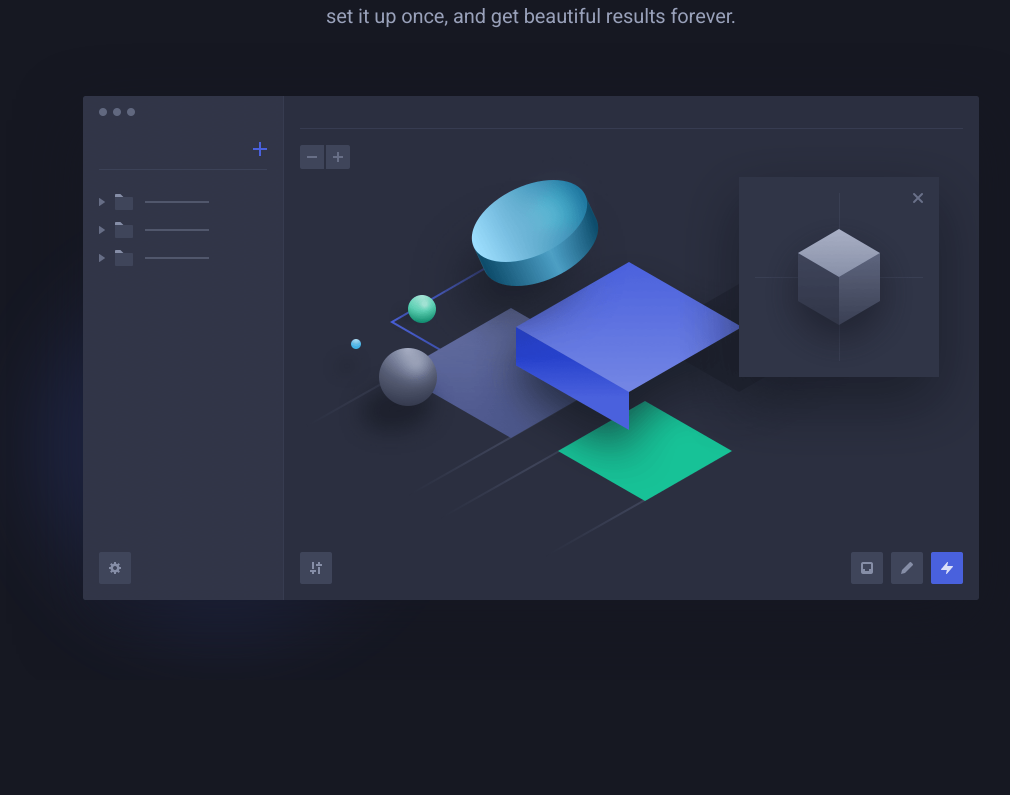
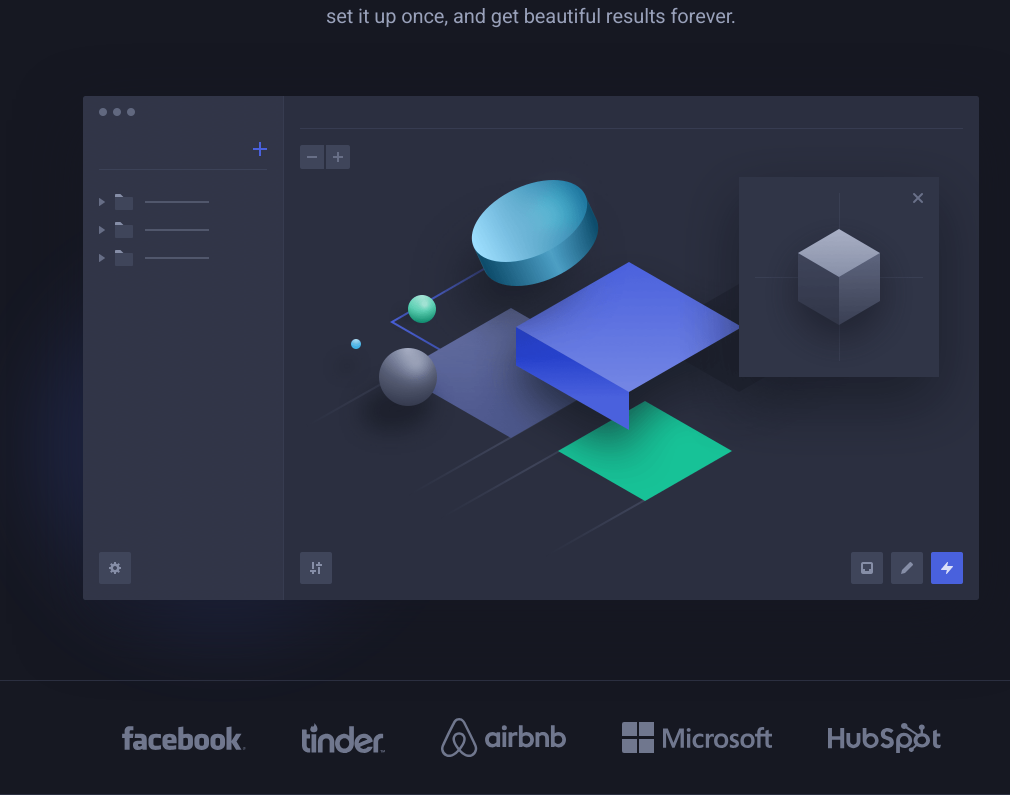
Before and after one commit to adasoraninda/bwa-html-to-react, a React (Create React App) app: page / in a window 1280 px wide. Shown: the part 258-1053 px from the top of the page, without its empty margins (109-1119 px from the left). Before the commit the page ends 938 px from the top, so only its background shows below. Built offline with nearby package versions, Linux system fonts and the light colour scheme.

Commit message:
Add Clients part

```diff
--- /dev/null
+++ b/src/parts/Clients.js
@@ -0,0 +1,33 @@
+import React from "react";
+
+import Client01 from "assets/images/clients-01.svg";
+import Client02 from "assets/images/clients-02.svg";
+import Client03 from "assets/images/clients-03.svg";
+import Client04 from "assets/images/clients-04.svg";
+import Client05 from "assets/images/clients-05.svg";
+
+export default function Clients() {
+  return (
+    <div className="container">
+      <div className="clients-inner section-inner has-top-divider has-bottom-divider">
+        <ul className="list-reset">
+          <li>
+            <img src={Client01} alt="Clients 01" />
+          </li>
+          <li>
+            <img src={Client02} alt="Clients 02" />
+          </li>
+          <li>
+            <img src={Client03} alt="Clients 03" />
+          </li>
+          <li>
+            <img src={Client04} alt="Clients 04" />
+          </li>
+          <li>
+            <img src={Client05} alt="Clients 05" />
+          </li>
+        </ul>
+      </div>
+    </div>
+  );
+}
--- a/src/scenes/Homepage.js
+++ b/src/scenes/Homepage.js
@@ -1,8 +1,9 @@
 import React from "react";
 import { Fade } from "react-awesome-reveal";
 
+import Section from "elements/Section";
 import Header from "parts/Header";
-import Section from "elements/Section";
+import Clients from "parts/Clients";
 
 import HeroImage from "assets/images/hero-image.png";
 
@@ -42,6 +43,11 @@
             </div>
           </div>
         </Section>
+        <Section className="clients">
+          <Fade direction="up" delay={1500}>
+            <Clients />
+          </Fade>
+        </Section>
       </main>
     </div>
   );
```
